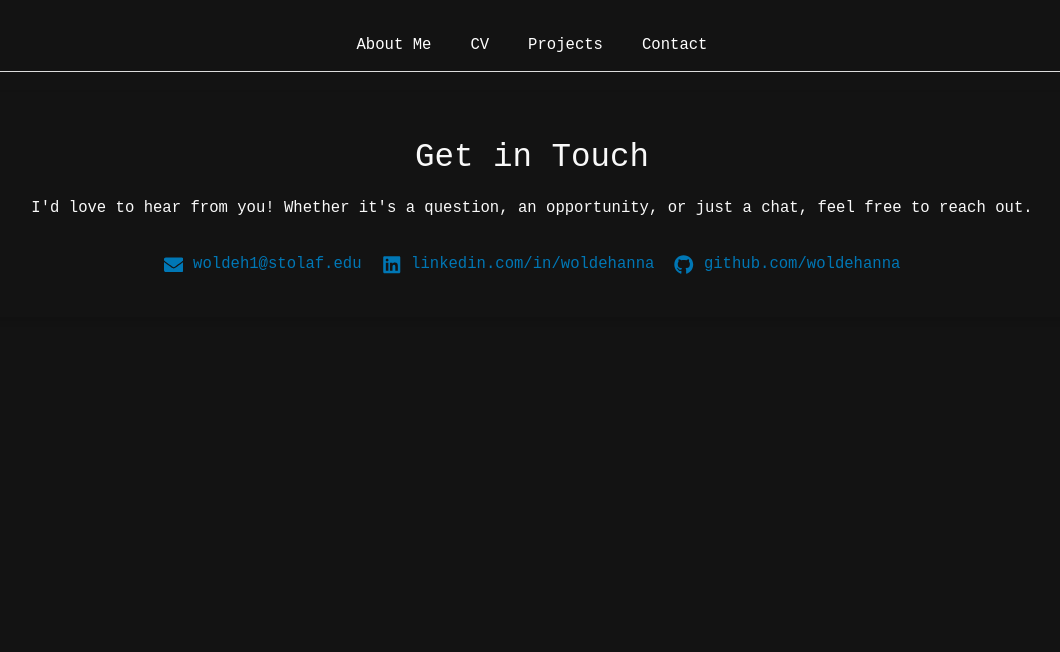
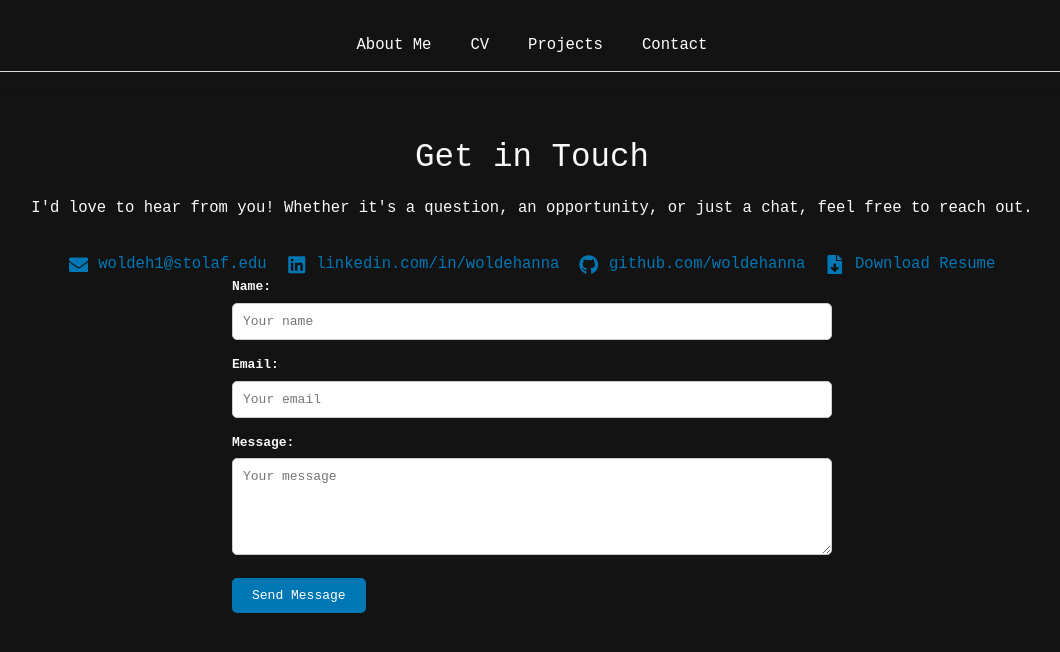
Before and after one commit to Eyuelwoldeh/react-portfolio-page, a React (Create React App) app: page /contact in a window 1280 px wide. Shown: the top 652 px of the page, without its empty margins (108-1168 px from the left). Built offline with nearby package versions, Linux system fonts and the light colour scheme; the HTML template or start-up script is replaced by a standard one.

Commit message:
Added messaging method

```diff
--- a/src/components/Contact.js
+++ b/src/components/Contact.js
@@ -1,5 +1,5 @@
 import React from 'react';
-import { FaEnvelope, FaLinkedin, FaGithub } from 'react-icons/fa';
+import { FaEnvelope, FaLinkedin, FaGithub, FaFileDownload } from 'react-icons/fa';
 
 function Contact() {
   return (
@@ -8,6 +8,8 @@ function Contact() {
       <p style={styles.intro}>
         I'd love to hear from you! Whether it's a question, an opportunity, or just a chat, feel free to reach out.
       </p>
+
+      {/* Contact Links */}
       <div style={styles.contactLinks}>
         <a
           href="mailto:woldeh1@stolaf.edu"
@@ -37,7 +39,31 @@ function Contact() {
           <FaGithub style={styles.icon} />
           github.com/woldehanna
         </a>
+        <a
+          href="/path-to-resume.pdf" // Replace with the actual path to your resume
+          target="_blank"
+          rel="noopener noreferrer"
+          style={styles.link}
+          aria-label="Download my resume"
+        >
+          <FaFileDownload style={styles.icon} />
+          Download Resume
+        </a>
       </div>
+
+      {/* Contact Form */}
+      <form style={styles.form}>
+        <label htmlFor="name" style={styles.label}>Name:</label>
+        <input type="text" id="name" name="name" placeholder="Your name" style={styles.input} required />
+
+        <label htmlFor="email" style={styles.label}>Email:</label>
+        <input type="email" id="email" name="email" placeholder="Your email" style={styles.input} required />
+
+        <label htmlFor="message" style={styles.label}>Message:</label>
+        <textarea id="message" name="message" placeholder="Your message" style={styles.textarea} rows="5" required></textarea>
+
+        <button type="submit" style={styles.button}>Send Message</button>
+      </form>
     </section>
   );
 }
@@ -78,6 +104,44 @@ const styles = {
   icon: {
     fontSize: '1.5rem',
   },
+  form: {
+    marginTop: '30px',
+    textAlign: 'left',
+    maxWidth: '600px',
+    margin: '0 auto',
+  },
+  label: {
+    display: 'block',
+    marginBottom: '5px',
+    fontWeight: 'bold',
+    color: '#f9f9f9',
+  },
+  input: {
+    width: '100%',
+    padding: '10px',
+    marginBottom: '15px',
+    borderRadius: '5px',
+    border: '1px solid #ccc',
+  },
+  textarea: {
+    width: '100%',
+    padding: '10px',
+    marginBottom: '15px',
+    borderRadius: '5px',
+    border: '1px solid #ccc',
+  },
+  button: {
+    padding: '10px 20px',
+    backgroundColor: '#0077b5',
+    color: 'white',
+    border: 'none',
+    borderRadius: '5px',
+    cursor: 'pointer',
+    fontSize: '1rem',
+  },
+  buttonHover: {
+    backgroundColor: '#005fa3',
+  },
 };
 
 export default Contact;
```
